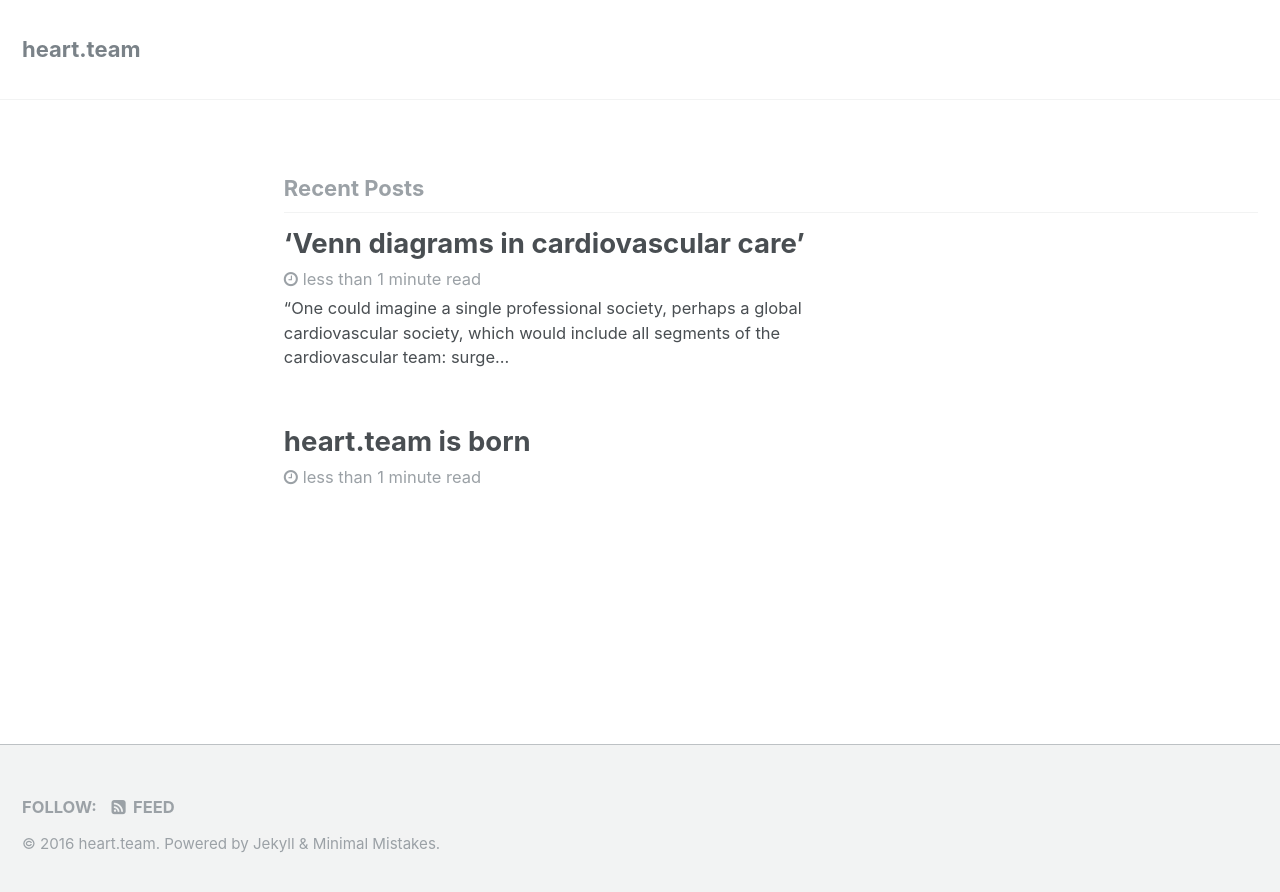
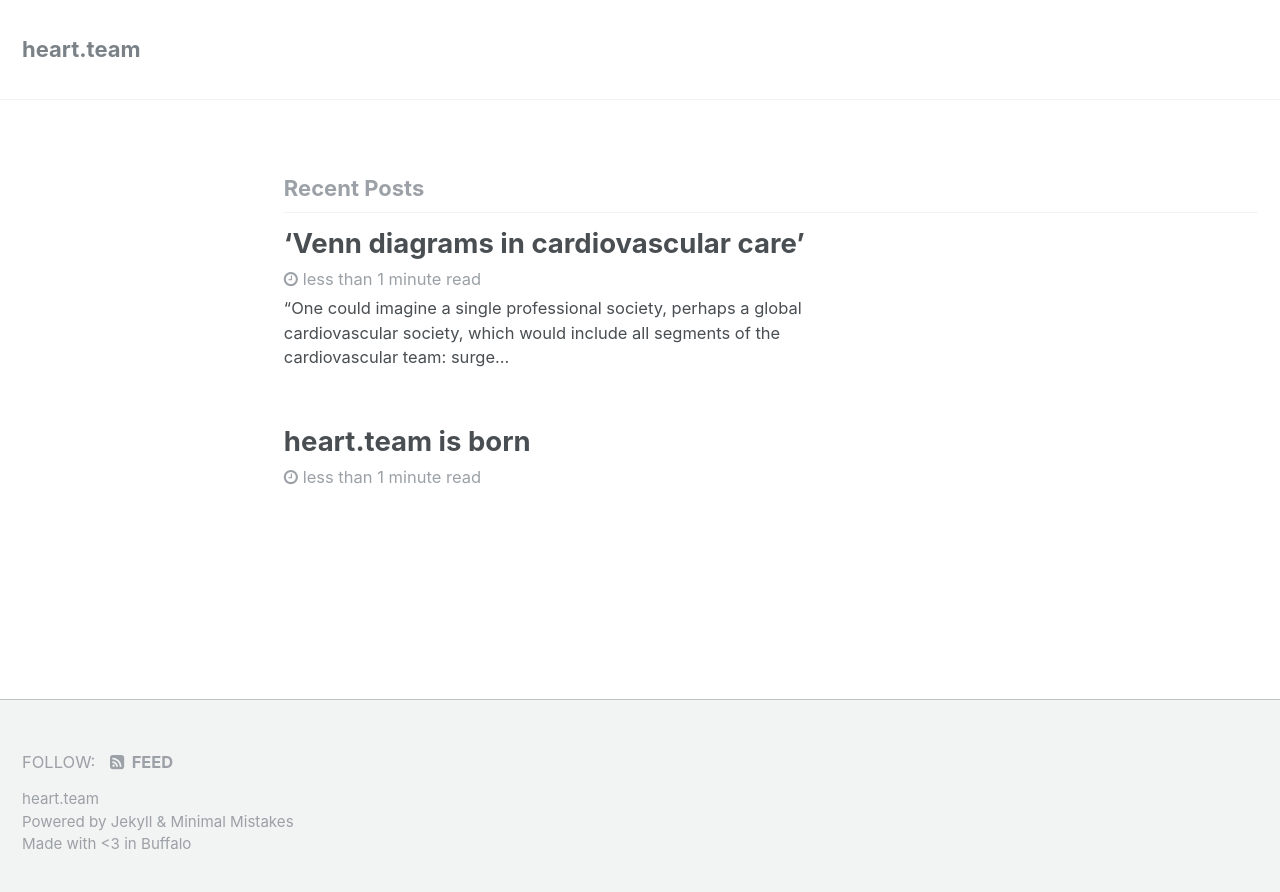
Before and after one commit to bquarant/heartteam, a Jekyll site: the page built from index.html, in a window 1280 px wide. Shown: the top 892 px of the page. Built offline with Jekyll 4.4.1, drawn with Linux system fonts in a browser that asks for light colours; the list of posts is cut into pages by our own code.

Commit message:
clean up footer, try new baseurl to get global to work

```diff
--- a/_config.yml
+++ b/_config.yml
@@ -12,7 +12,7 @@
 name                     : #"Your Name"
 description              : #"An amazing website."
 url                      : "https://heart.team" # the base hostname & protocol for your site e.g. "https://mmistakes.github.io"
-baseurl                  : "/" # the subpath of your site, e.g. "/blog"
+baseurl                  : # the subpath of your site, e.g. "/blog"
 repository               : "bquarant/heartteam" # GitHub username/repo-name e.g. "mmistakes/minimal-mistakes"
 teaser                   : # path of fallback teaser image, e.g. "/assets/images/500x300.png"
 # breadcrumbs            : false # true, false (default)
--- a/_includes/footer.html
+++ b/_includes/footer.html
@@ -1,7 +1,7 @@
 <div class="page__footer-follow">
   <ul class="social-icons">
     {% if site.data.ui-text[site.locale].follow_label %}
-      <li><strong>{{ site.data.ui-text[site.locale].follow_label }}</strong></li>
+      <li>{{ site.data.ui-text[site.locale].follow_label }}</li>
     {% endif %}
     {% if site.twitter.username %}
       <li><a href="https://twitter.com/{{ site.twitter.username }}"><i class="fa fa-fw fa-twitter-square" aria-hidden="true"></i> Twitter</a></li>
@@ -19,4 +19,9 @@
   </ul>
 </div>
 
-<div class="page__footer-copyright">&copy; {{ site.time | date: '%Y' }} {{ site.name | default: site.title }}. {{ site.data.ui-text[site.locale].powered_by | default: "Powered by" }} <a href="http://jekyllrb.com" rel="nofollow">Jekyll</a> &amp; <a href="https://mademistakes.com/work/minimal-mistakes-jekyll-theme/" rel="nofollow">Minimal Mistakes</a>.</div>
+<div class="page__footer-copyright"> <a href="/"> {{ site.name | default: site.title }} </a>
+<br>
+{{ site.data.ui-text[site.locale].powered_by | default: "Powered by" }} <a href="http://jekyllrb.com" rel="nofollow">Jekyll</a> &amp; <a href="https://mademistakes.com/work/minimal-mistakes-jekyll-theme/" rel="nofollow">Minimal Mistakes</a>
+<br>
+Made with &lt;3 in Buffalo
+</div>
```
